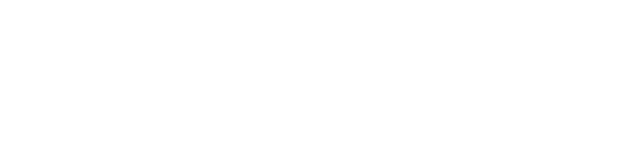
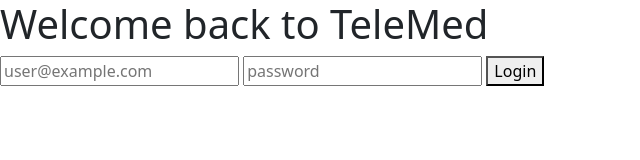
Before and after one commit to Xoliiiii/telemedicine-application, a plain HTML site: page users/login.html in a window 1280 px wide. Shown: the whole page, without its empty margins (0-640 px from the left). Drawn offline with nearby package versions, Linux system fonts and the light colour scheme.

Commit message:
Login form layout

```diff
--- a/users/login.html
+++ b/users/login.html
@@ -8,6 +8,13 @@
     <link href="https://cdn.jsdelivr.net/npm/bootstrap@5.3.3/dist/css/bootstrap.min.css" rel="stylesheet" integrity="sha384-QWTKZyjpPEjISv5WaRU9OFeRpok6YctnYmDr5pNlyT2bRjXh0JMhjY6hW+ALEwIH" crossorigin="anonymous">
 </head>
 <body>
-
+    <div class="heading">
+        <h1>Welcome back to TeleMed</h1>
+    </div>
+   <form>
+    <input type="email" name="email" placeholder="user@example.com" id="email">
+    <input type="password" name="password" id="password" placeholder="password">
+    <button type="submit">Login</button>
+   </form>
 </body>
 </html>
```
